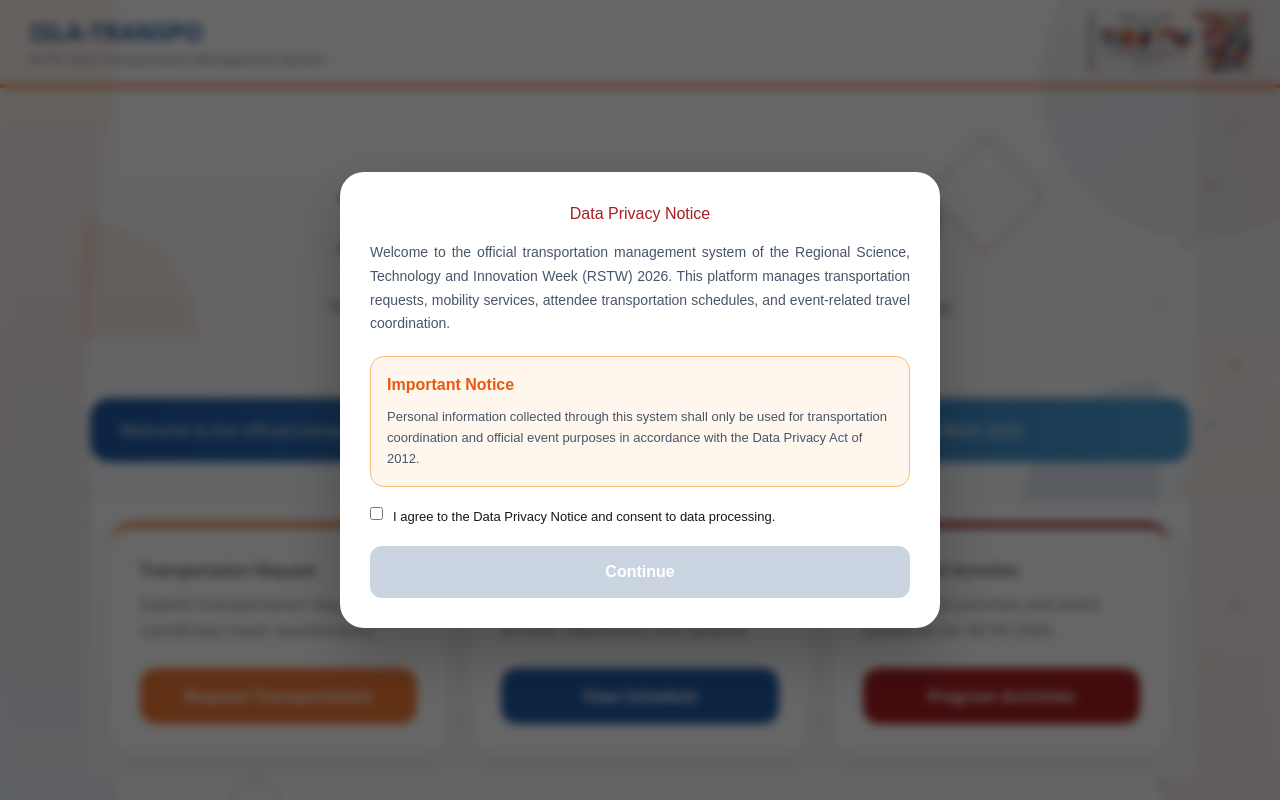
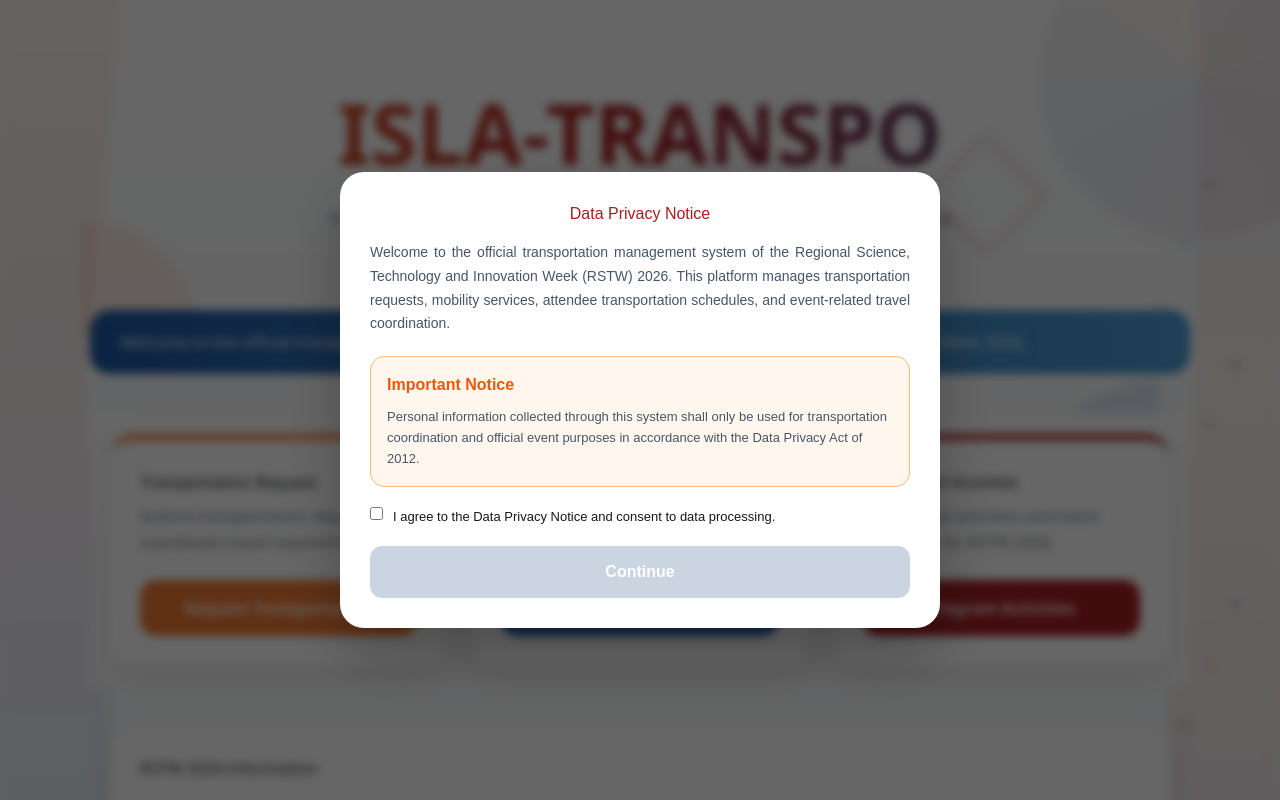
Before and after one commit to kpcanghagas-03/isla-transpo, a Next.js app: page / in a window 1280 px wide. Shown: the top 800 px of the page. Built offline with nearby package versions, Linux system fonts and the light colour scheme.

Commit message:
replaced header with footer

```diff
--- a/app/page.tsx
+++ b/app/page.tsx
@@ -187,56 +187,6 @@ export default function HomePage() {
               "polygon(30% 0,100% 0,100% 100%,0 100%,30% 50%)",
           }}
         />
-
-        {/* HEADER */}
-       <header
-  style={{
-    background: "#fff",
-    borderBottom: "4px solid #F27A35",
-    padding: "12px 30px",
-  }}
->
-  <div
-    style={{
-      display: "flex",
-      justifyContent: "space-between",
-      alignItems: "center",
-      flexWrap: "wrap",
-    }}
-  >
-    <div>
-      <h2
-        style={{
-          margin: 0,
-          color: "#1F5AA6",
-          fontSize: 24,
-          fontWeight: 800,
-        }}
-      >
-        ISLA-TRANSPO
-      </h2>
-
-      <p
-        style={{
-          margin: 0,
-          color: "#64748B",
-          fontSize: 13,
-        }}
-      >
-        RSTW 2026 Transportation Management System
-      </p>
-    </div>
-
-    <img
-      src="/rstw_2026.jpg"
-      alt="RSTW"
-      style={{
-        height: 60,
-        width: "auto",
-      }}
-    />
-  </div>
-</header>
 
             {/* RSTW BACKGROUND DESIGN */}
 <div
@@ -487,6 +437,58 @@ export default function HomePage() {
             </p>
           </div>
         </section>
+
+        <footer
+  style={{
+    marginTop: 60,
+    padding: "40px 20px",
+    background: "#fff",
+    borderTop: "4px solid #F27A35",
+    position: "relative",
+    zIndex: 2,
+  }}
+>
+  <div
+    style={{
+      textAlign: "center",
+      marginBottom: 25,
+    }}
+  >
+    <h2
+      style={{
+        color: "#1F5AA6",
+        marginBottom: 10,
+      }}
+    >
+      Regional Science, Technology and Innovation Week 2026
+    </h2>
+
+    <p
+      style={{
+        color: "#64748B",
+      }}
+    >
+      Official Event Branding
+    </p>
+  </div>
+
+  <div
+    style={{
+      maxWidth: 900,
+      margin: "0 auto",
+    }}
+  >
+    <img
+      src="/rstw_2026.jpg"
+      alt="RSTW 2026 Poster"
+      style={{
+        width: "100%",
+        borderRadius: 24,
+        boxShadow: "0 15px 40px rgba(0,0,0,.12)",
+      }}
+    />
+  </div>
+</footer>
       </main>
     </>
   );
```
